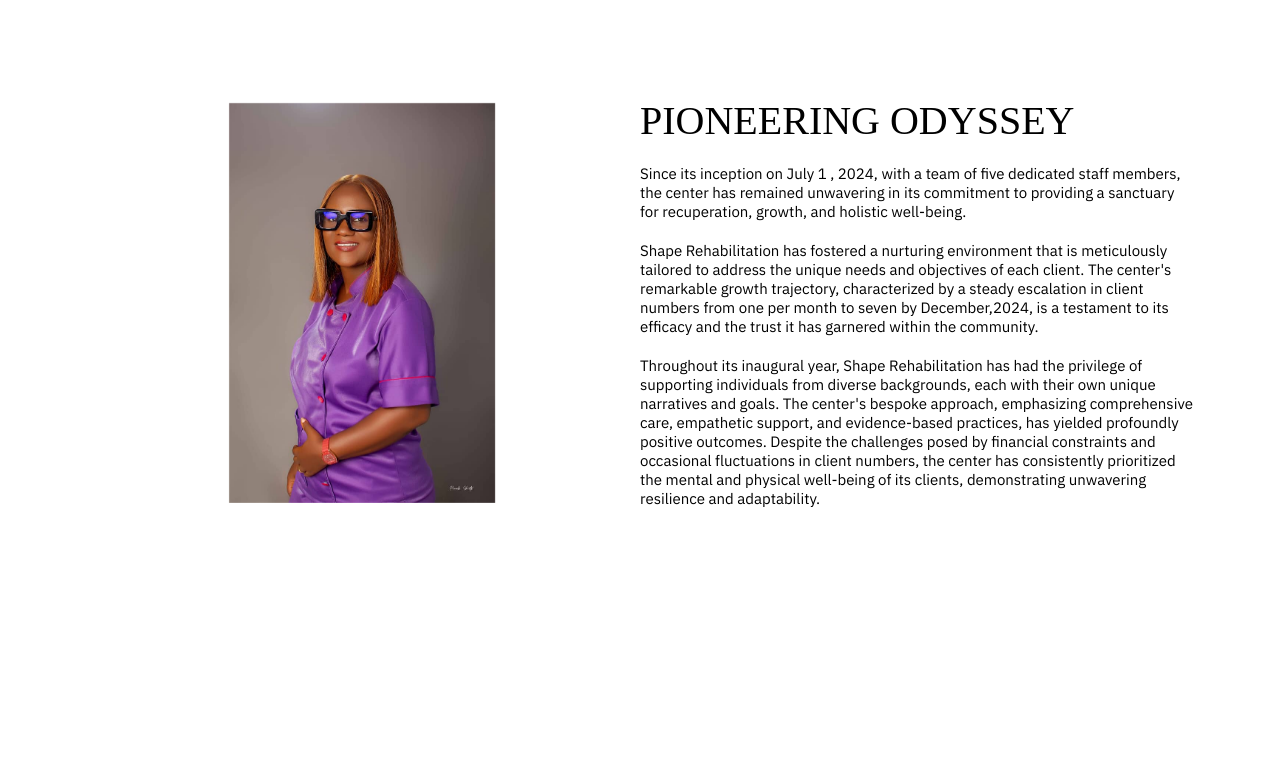
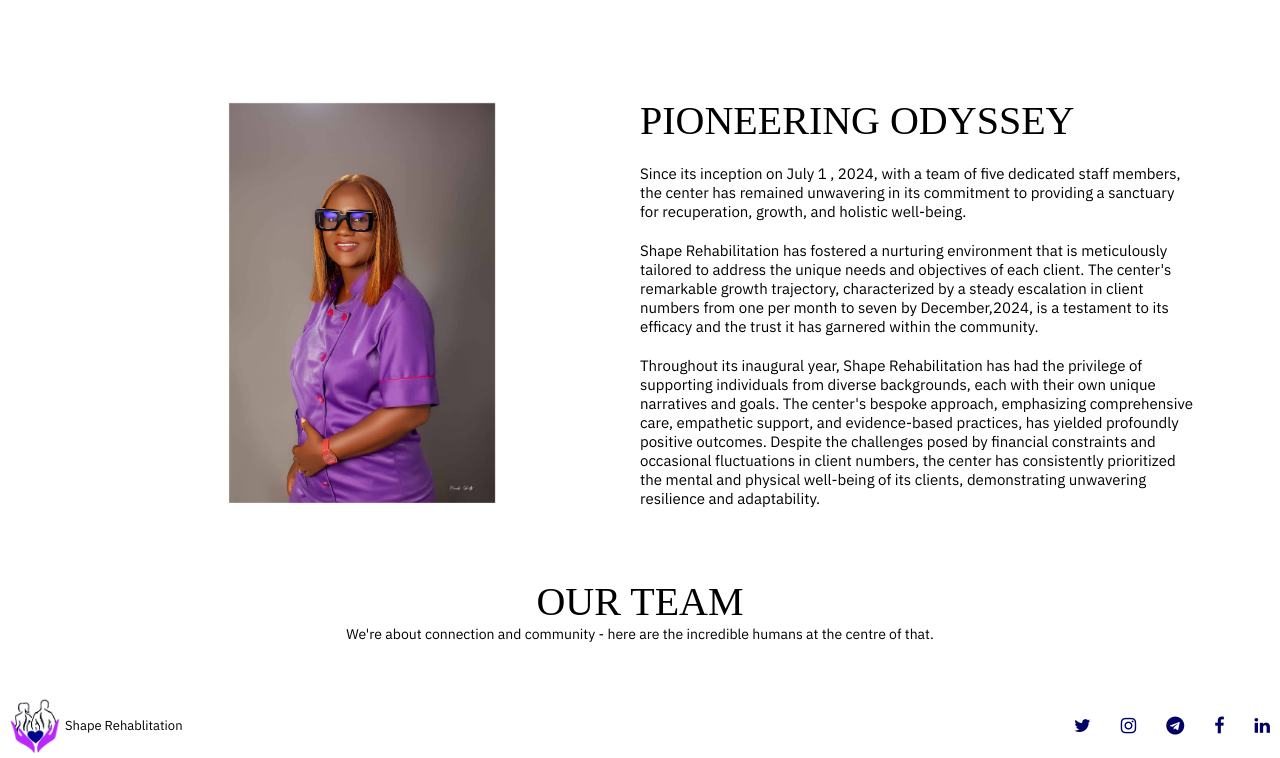
Before and after one commit to Abiola-Emmanuel/shape-rehabiliation, a plain HTML site: page about/about.html in a window 1280 px wide. Shown: the part 2739-3497 px from the top of the page. Before the commit the page ends 3267 px from the top, so only its background shows below. Drawn offline with Linux system fonts and the light colour scheme; a web font is replaced by a local one.

Commit message:
little adjsutment

```diff
--- a/about/about.css
+++ b/about/about.css
@@ -416,6 +416,54 @@ nav {
   font-size: 15px;
 }
 
+.team-div {
+  width: 90%;
+  margin: 50px auto;
+}
+
+.team-div h1 {
+  font-family: var(--font-family);
+  font-weight: 400;
+  font-size: 40px;
+  text-align: center;
+}
+
+.team-div p {
+  text-align: center;
+  font-size: 14px;
+}
+
+footer {
+  width: 100%;
+  margin: 40px auto 0px auto;
+  padding: 5px 10px;
+  display: flex;
+  justify-content: space-between;
+  align-items: center;
+}
+
+.foot-left {
+  display: flex;
+  gap: 5px;
+  align-items: center;
+}
+
+.foot-left p {
+  font-size: 13px;
+}
+
+.foot-right {
+  display: flex;
+  gap: 30px;
+}
+
+.foot-right a {
+  text-decoration: none;
+  color: #000066;
+  font-size: 18px;
+}
+
+
 @media screen and (max-width: 768px) {
   nav {
     justify-content: space-between;
--- a/about/about.html
+++ b/about/about.html
@@ -27,6 +27,7 @@
       <a href="/index.html" class="home">Home</a>
       <a href="/about/about.html">About us</a>
       <a href="#">Gallery</a>
+
     </div>
 
     <div class="nav-right">
@@ -189,6 +190,40 @@
     </div>
   </div>
 
+  <!--  OUR TEAM -->
+  <div class="team-div" id="team">
+    <h1>OUR TEAM</h1>
+
+    <p>We're about connection and community - here are the incredible humans at the centre of that.</p>
+  </div>
+
+  <!-- FOOTER -->
+
+  <footer>
+    <div class="foot-left">
+      <img src="/images/logo-removebg-preview.png" alt="Logo" width="50px">
+      <p>Shape Rehablitation</p>
+    </div>
+
+    <div class="foot-right">
+      <a href="#">
+        <i class="fa fa-twitter"></i>
+      </a>
+      <a href="#">
+        <i class="fa fa-instagram"></i>
+      </a>
+      <a href="#">
+        <i class="fa fa-telegram"></i>
+      </a>
+      <a href="#">
+        <i class="fa fa-facebook"></i>
+      </a>
+      <a href="#">
+        <i class="fa fa-linkedin"></i>
+      </a>
+    </div>
+  </footer>
+
 </body>
 <script src="about.js"></script>
 
```
Also changed, not shown: gallery/gallery.html (added, +15 -0 lines), index.html (+0 -2 lines), gallery/gallery.css (added).
